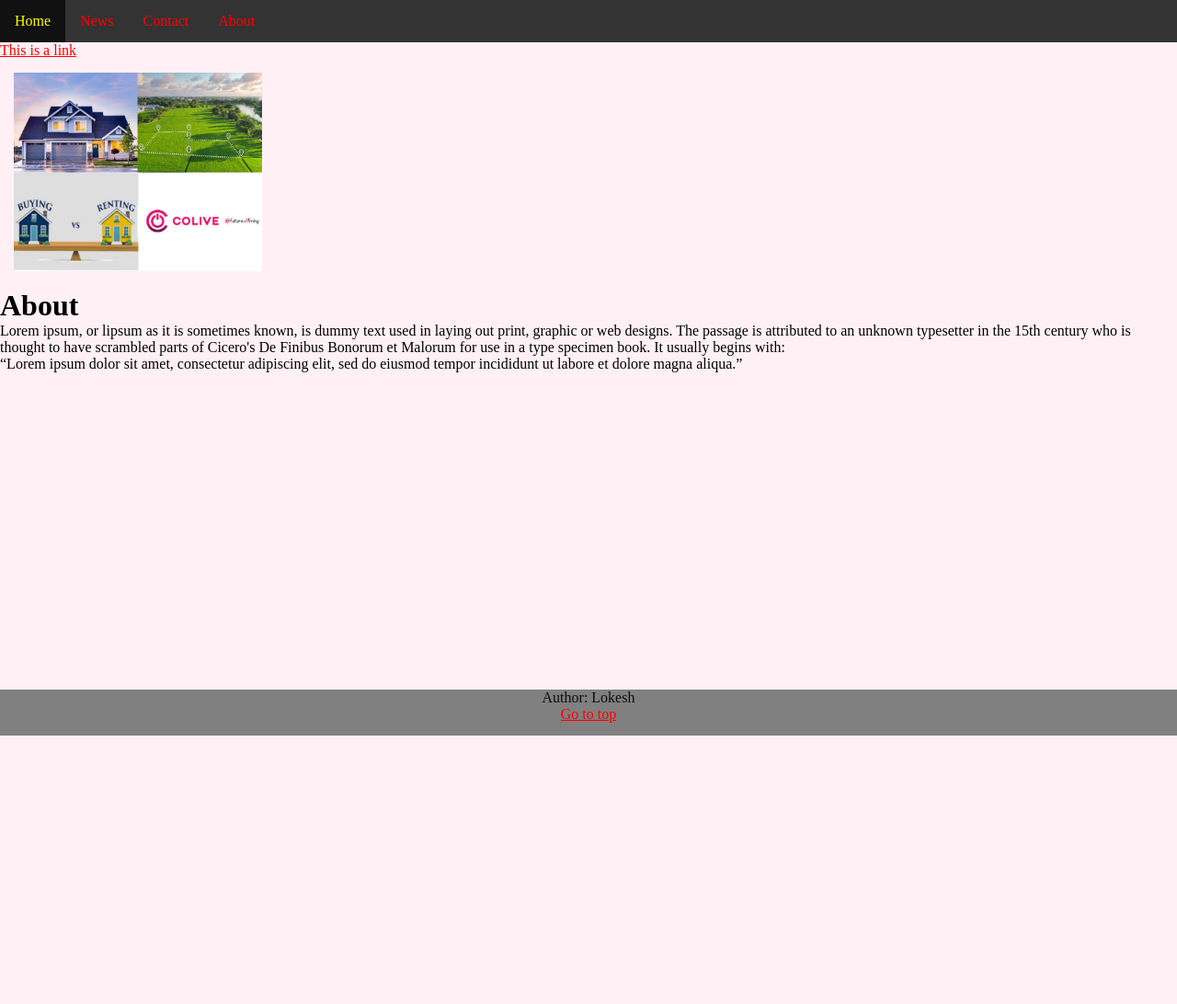
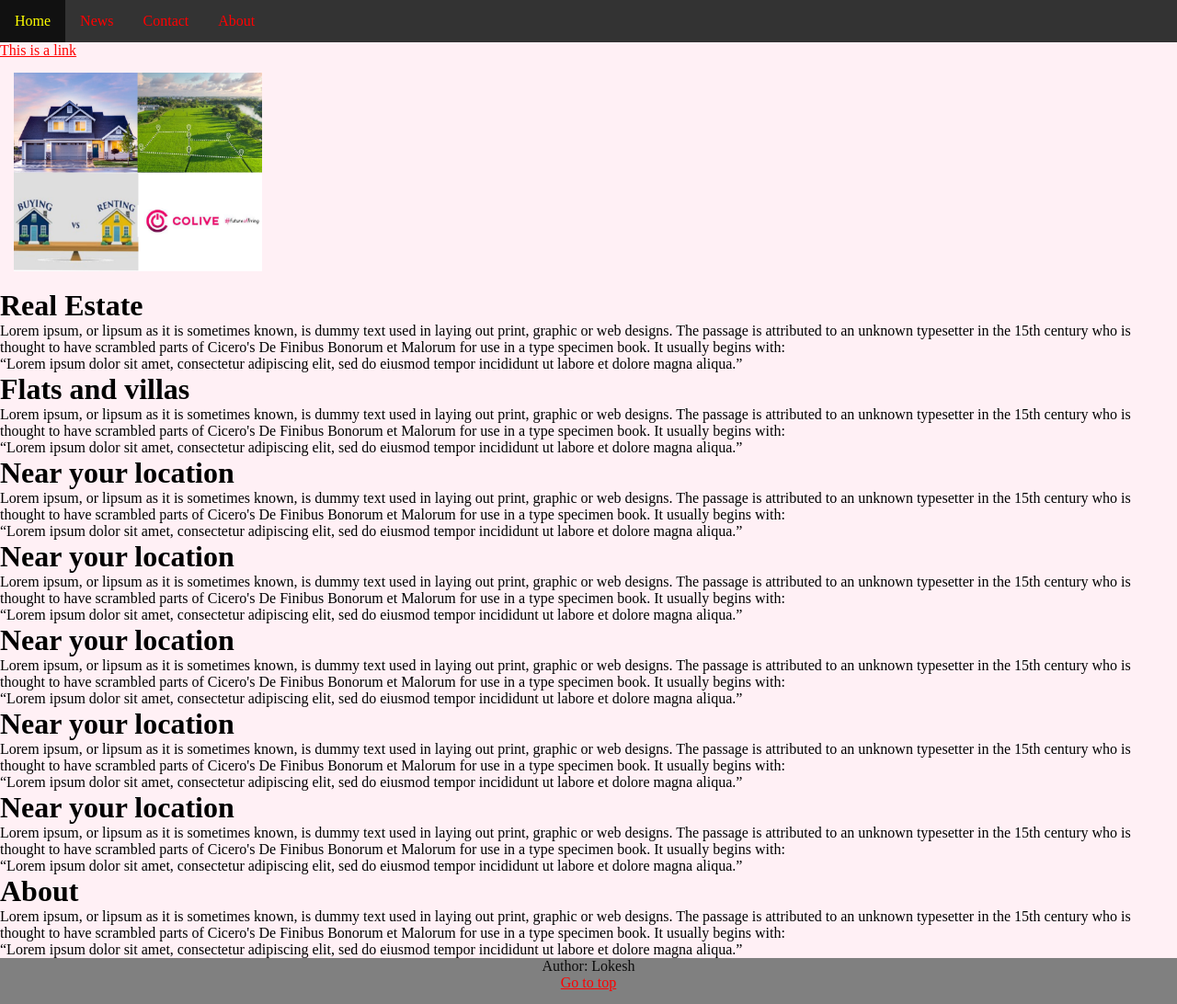
Before and after one commit to MadhuPriyaDharshini/Real-Estate, a plain HTML site: page index.html in a window 1280 px wide. Shown: the whole page at 92% size. Before the commit the page ends 800 px from the top, so only its background shows below. Drawn offline with Linux system fonts and the light colour scheme.

Commit message:
modified:   index.html 	modified:   styles.css

```diff
--- a/index.html
+++ b/index.html
@@ -27,6 +27,51 @@
 <area shape = "rect" coords="401,22,213,173" alt="TamilNadu" href = "plot.html">
 <area shape = "rect" coords="26,321,213,173" alt="TamilNadu" href = "BuyOrRent.html">
 <area shape = "rect" coords="408,321,213,173" alt="TamilNadu" href = "CoLiving.html">
+</map>
+<div class="heading">
+<div  >
+    <h1>Real Estate </h1>
+    <p>Lorem ipsum, or lipsum as it is sometimes known, is dummy text used in laying out print, graphic or web designs. The passage is attributed to an unknown typesetter in the 15th century who is thought to have scrambled parts of Cicero's De Finibus Bonorum et Malorum for use in a type specimen book. It usually begins with:
+        <br>
+        “Lorem ipsum dolor sit amet, consectetur adipiscing elit, sed do eiusmod tempor incididunt ut labore et dolore magna aliqua.”</p>
+</div>
+<div  >
+    <h1>Flats and villas</h1>
+    <p>Lorem ipsum, or lipsum as it is sometimes known, is dummy text used in laying out print, graphic or web designs. The passage is attributed to an unknown typesetter in the 15th century who is thought to have scrambled parts of Cicero's De Finibus Bonorum et Malorum for use in a type specimen book. It usually begins with:
+        <br>
+        “Lorem ipsum dolor sit amet, consectetur adipiscing elit, sed do eiusmod tempor incididunt ut labore et dolore magna aliqua.”</p>
+</div>
+<div  >
+    <h1>Near your location</h1>
+    <p>Lorem ipsum, or lipsum as it is sometimes known, is dummy text used in laying out print, graphic or web designs. The passage is attributed to an unknown typesetter in the 15th century who is thought to have scrambled parts of Cicero's De Finibus Bonorum et Malorum for use in a type specimen book. It usually begins with:
+        <br>
+        “Lorem ipsum dolor sit amet, consectetur adipiscing elit, sed do eiusmod tempor incididunt ut labore et dolore magna aliqua.”</p>
+</div>
+<div  >
+    <h1>Near your location</h1>
+    <p>Lorem ipsum, or lipsum as it is sometimes known, is dummy text used in laying out print, graphic or web designs. The passage is attributed to an unknown typesetter in the 15th century who is thought to have scrambled parts of Cicero's De Finibus Bonorum et Malorum for use in a type specimen book. It usually begins with:
+        <br>
+        “Lorem ipsum dolor sit amet, consectetur adipiscing elit, sed do eiusmod tempor incididunt ut labore et dolore magna aliqua.”</p>
+</div>
+<div  >
+    <h1>Near your location</h1>
+    <p>Lorem ipsum, or lipsum as it is sometimes known, is dummy text used in laying out print, graphic or web designs. The passage is attributed to an unknown typesetter in the 15th century who is thought to have scrambled parts of Cicero's De Finibus Bonorum et Malorum for use in a type specimen book. It usually begins with:
+        <br>
+        “Lorem ipsum dolor sit amet, consectetur adipiscing elit, sed do eiusmod tempor incididunt ut labore et dolore magna aliqua.”</p>
+</div>
+<div  >
+    <h1>Near your location</h1>
+    <p>Lorem ipsum, or lipsum as it is sometimes known, is dummy text used in laying out print, graphic or web designs. The passage is attributed to an unknown typesetter in the 15th century who is thought to have scrambled parts of Cicero's De Finibus Bonorum et Malorum for use in a type specimen book. It usually begins with:
+        <br>
+        “Lorem ipsum dolor sit amet, consectetur adipiscing elit, sed do eiusmod tempor incididunt ut labore et dolore magna aliqua.”</p>
+</div>
+<div  >
+    <h1>Near your location</h1>
+    <p>Lorem ipsum, or lipsum as it is sometimes known, is dummy text used in laying out print, graphic or web designs. The passage is attributed to an unknown typesetter in the 15th century who is thought to have scrambled parts of Cicero's De Finibus Bonorum et Malorum for use in a type specimen book. It usually begins with:
+        <br>
+        “Lorem ipsum dolor sit amet, consectetur adipiscing elit, sed do eiusmod tempor incididunt ut labore et dolore magna aliqua.”</p>
+</div>
+
 
 
 <div id="about" >
@@ -35,6 +80,7 @@
         <br>
         “Lorem ipsum dolor sit amet, consectetur adipiscing elit, sed do eiusmod tempor incididunt ut labore et dolore magna aliqua.”</p>
 </div>
+</div>
 <footer id="footer">
     <p>Author: Lokesh</p>
     <p><a href="#top">Go to top</a></p>
--- a/styles.css
+++ b/styles.css
@@ -28,12 +28,17 @@
     background-color: #111;
   }
 
+
 img {
 width: 300px;
 height: auto;
 text-align: center;
 padding: 15px;
 /*border: 3px solid red;*/
+}
+
+header {
+    margin:auto;
 }
 
 a:link {
@@ -53,7 +58,7 @@ footer{
   background-color: grey;
   color:rgb(12, 12, 12);
   text-align: center;
-  position:absolute;
+
   bottom:0;
   width:100%;
   height:50px;
```
